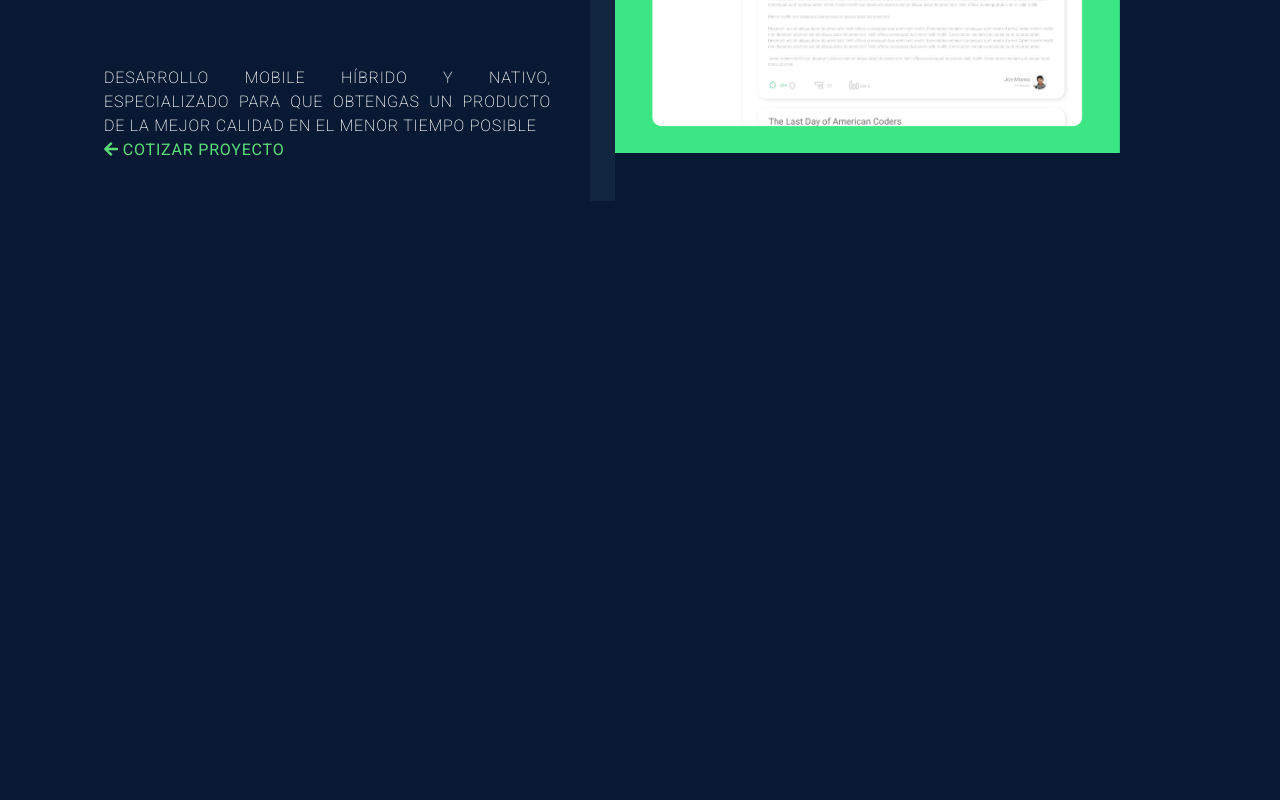
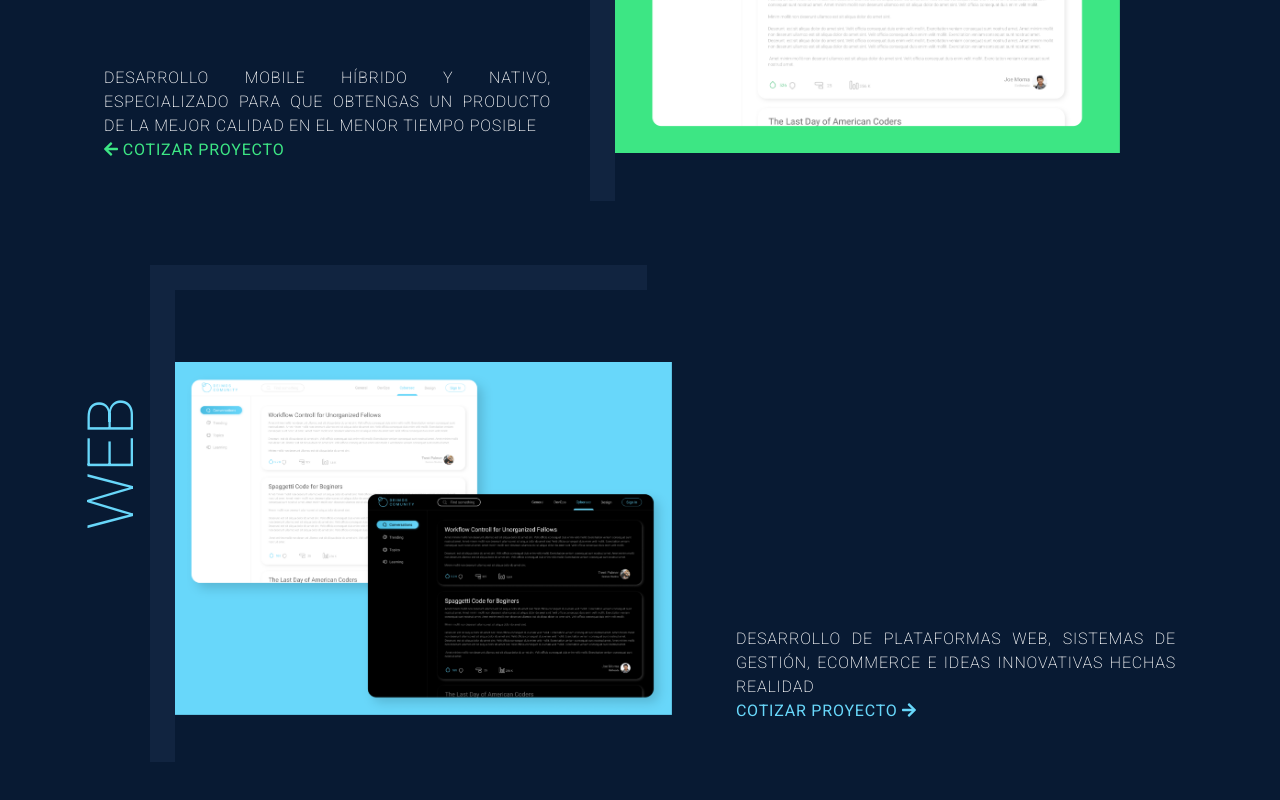
Before and after one commit to arcanite24/deimos-landing, a Gatsby site: page / in a window 1280 px wide. Shown: the part 956-1756 px from the top of the page. Before the commit the page ends 1266 px from the top, so only its background shows below. Built offline with nearby package versions, Linux system fonts and the light colour scheme; Gatsby itself is replaced by a stand-in of ours.

Commit message:
Added web section

```diff
--- /dev/null
+++ b/src/components/sections/web_section.tsx
@@ -0,0 +1,54 @@
+import React from 'react';
+// tslint:disable-next-line: no-submodule-imports
+import Img from 'gatsby-image/withIEPolyfill';
+import { useStaticQuery, graphql } from 'gatsby';
+import { FontAwesomeIcon } from '@fortawesome/react-fontawesome';
+import style from '../../style.scss';
+
+export default function WebSection() {
+	const data = useStaticQuery(graphql`
+		query {
+			file(
+				relativePath: { eq: "Deimos-Forum-Beautyshot-Twothemes.png" }
+			) {
+				childImageSharp {
+					fluid(maxWidth: 1000, quality: 75) {
+						...GatsbyImageSharpFluid
+					}
+				}
+			}
+		}
+	`);
+	return (
+		<div className='flex flex-row justify-around my-16'>
+			<div className='d-rotate-270-wrapper w-20 uppercase'>
+				<div className='c-blue text-6xl font-thin d-rotate-270'>
+					Web
+				</div>
+			</div>
+			<Img
+				className='flex-grow img-white-shadow mr-6 ml-10'
+				objectFit='contain'
+				alt='Desarollo móvil'
+				fluid={{
+					...data.file.childImageSharp.fluid,
+					aspectRatio: 1,
+				}}
+				style={{ width: '70vh', backgroundColor: style.deimosBlue }}
+			/>
+			<div className='flex flex-col justify-end text-justify font-hairline tracking-wider uppercase my-16 px-10 w-6/12'>
+				<div className='font-thin'>
+					Desarrollo de plataformas web, sistemas de gestión,
+					ecommerce e ideas innovativas hechas realidad
+				</div>
+				<div className='cursor-pointer c-blue font-normal'>
+					Cotizar proyecto{' '}
+					<FontAwesomeIcon
+						icon='arrow-right'
+						color={style.deimosBlue}
+					/>
+				</div>
+			</div>
+		</div>
+	);
+}
--- a/src/pages/index.tsx
+++ b/src/pages/index.tsx
@@ -2,6 +2,7 @@
 import Navbar from '../components/navbar';
 import HeadingSection from '../components/sections/heading_section';
 import MobileSection from '../components/sections/mobile_section';
+import WebSection from '../components/sections/web_section';
 
 export default function index() {
 	return (
@@ -9,6 +10,7 @@
 			{/* <Navbar /> */}
 			<HeadingSection />
 			<MobileSection />
+			<WebSection />
 		</div>
 	);
 }
--- a/src/style.scss
+++ b/src/style.scss
@@ -18,3 +18,72 @@
 		border-top: 1px solid $deimos-primary;
 	}
 }
+
+// Classes
+.c-primary {
+	color: $deimos-primary;
+}
+
+.c-secondary {
+	color: $deimos-secondary;
+}
+
+.c-blue {
+	color: $deimos-blue;
+}
+
+.c-bg-alt {
+	color: $deimos-bg-alt;
+}
+
+.bg-d-alt {
+	background-color: $deimos-bg-alt;
+}
+
+.bg-d-blue {
+	background-color: $deimos-blue;
+}
+
+.d-rotate-90-wrapper {
+	display: block;
+	position: relative;
+	top: 0;
+	right: 0;
+}
+
+.d-rotate-90 {
+	position: absolute;
+	top: 30vh;
+	right: 0;
+
+	/* Border is the new background */
+	background: none;
+
+	/* Rotate from top left corner (not default) */
+	transform-origin: top right;
+	transform: rotate(90deg);
+}
+
+.d-rotate-270-wrapper {
+	display: block;
+	position: relative;
+	top: 0;
+	left: 0;
+}
+
+.d-rotate-270 {
+	position: absolute;
+	top: 30vh;
+	left: 0;
+
+	/* Border is the new background */
+	background: none;
+
+	/* Rotate from top left corner (not default) */
+	transform-origin: top left;
+	transform: rotate(270deg);
+}
+
+.img-white-shadow {
+	box-shadow: -25px -25px rgba(30, 52, 83, 0.4);
+}
--- a/src/variables.scss
+++ b/src/variables.scss
@@ -1,6 +1,6 @@
 // Base Colors
 $deimos-bg: #081a33;
-$deimos-bg-alt: #5bdd78;
+$deimos-bg-alt: #3de684;
 
 $deimos-primary: #ff845e;
 $deimos-primary-dark: #bd6d54;
@@ -8,53 +8,15 @@
 $deimos-secondary: #dddada;
 $deimos-secondary-dark: #a6a6a6;
 
+$deimos-blue: #68d7fa;
+
 // Helpers
 $deimos-border-color-primary: #969595;
-
-// Classes
-.c-primary {
-	color: $deimos-primary;
-}
-
-.c-secondary {
-	color: $deimos-secondary;
-}
-
-.c-bg-alt {
-	color: $deimos-bg-alt;
-}
-
-.bg-d-alt {
-	background-color: $deimos-bg-alt;
-}
-
-.d-rotate-90-wrapper {
-	display: block;
-	position: relative;
-	top: 0;
-	right: 0;
-}
-
-.d-rotate-90 {
-	position: absolute;
-	top: 30vh;
-	right: 0;
-
-	/* Border is the new background */
-	background: none;
-
-	/* Rotate from top left corner (not default) */
-	transform-origin: top right;
-	transform: rotate(90deg);
-}
-
-.img-white-shadow {
-	box-shadow: -25px -25px rgba(30, 52, 83, 0.4);
-}
 
 :export {
 	deimosBg: $deimos-bg;
 	deimosBgAlt: $deimos-bg-alt;
 	deimosPrimary: $deimos-primary;
 	deimosSecondary: $deimos-secondary;
+	deimosBlue: $deimos-blue;
 }
```
